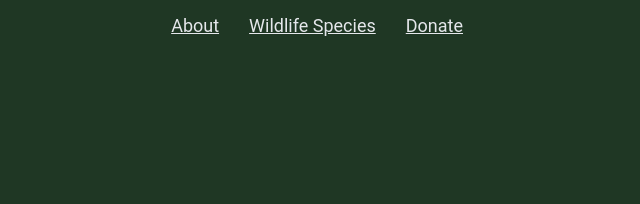
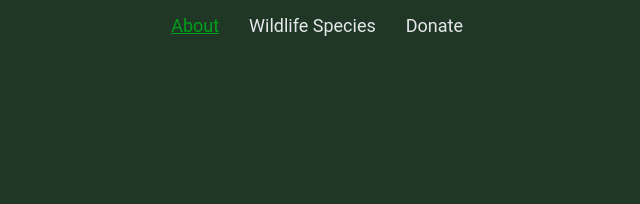
Before and after one commit to ArtanaFio/Odin-Landing-Page, a plain HTML site: page index.html in a window 1280 px wide. In both pictures the pointer is over the link "About". Shown: the top 204 px of the page, 617-1257 px from the left. Drawn offline with Linux system fonts and the light colour scheme.

Commit message:
Edit landing page link style
Removed the underline and included the underline and a color change to
link.hover

```diff
--- a/index.css
+++ b/index.css
@@ -53,6 +53,12 @@ body {
 .links {
     font-size: 18px;
     color: #e5e7eb;
+    text-decoration: none;
+}
+
+.links:hover {
+    text-decoration: underline;
+    color: #01a01c;
 }
 
 ul {
```
